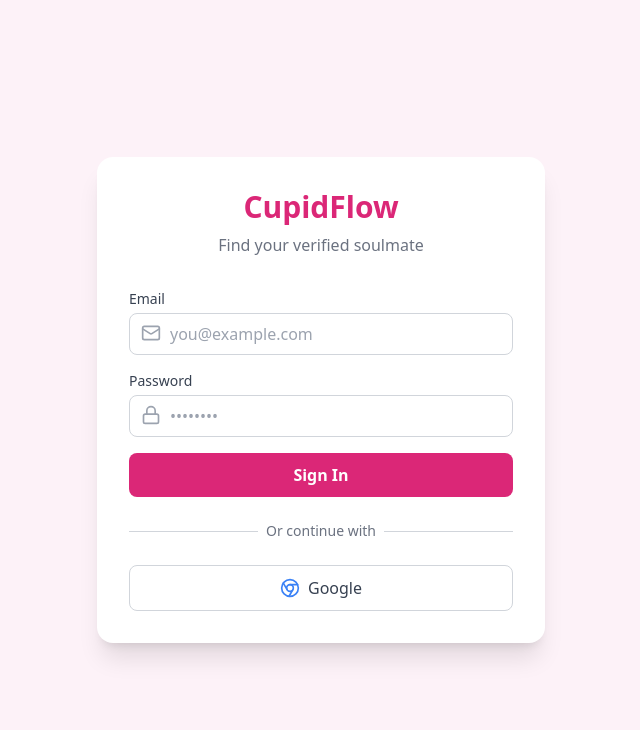
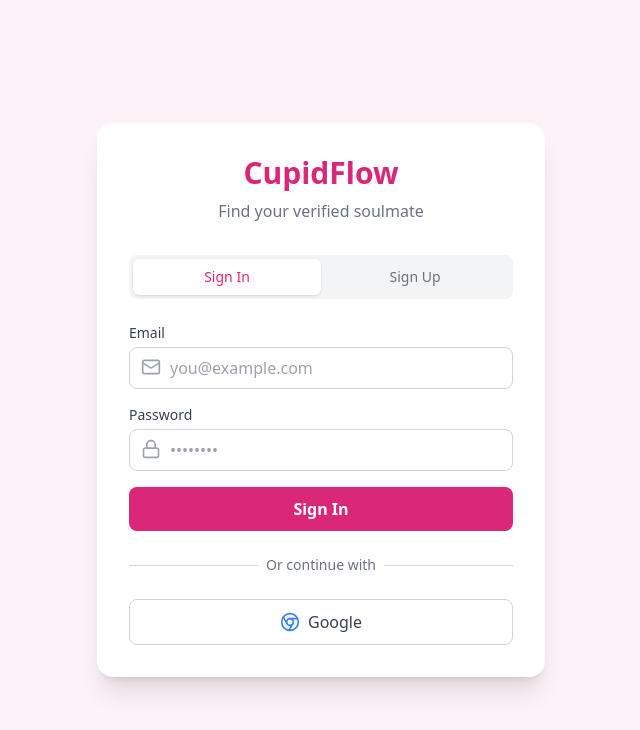
Before and after one commit to Sandun-S/CupidFlow, a React (Vite) app: page /login in a window 1280 px wide. Shown: the top 730 px of the page, without its empty margins (319-959 px from the left). Built offline with nearby package versions, Linux system fonts and the light colour scheme; no server answers.

Commit message:
Feat: Add Email Sign Up option

```diff
--- a/src/components/auth/Login.tsx
+++ b/src/components/auth/Login.tsx
@@ -1,6 +1,6 @@
 import React, { useState } from 'react';
 import { auth, db } from '../../lib/firebase';
-import { signInWithEmailAndPassword, GoogleAuthProvider, signInWithPopup, User } from 'firebase/auth';
+import { signInWithEmailAndPassword, createUserWithEmailAndPassword, GoogleAuthProvider, signInWithPopup, User } from 'firebase/auth';
 import { doc, getDoc } from 'firebase/firestore';
 import { useNavigate } from 'react-router-dom';
 import { Lock, Mail, Chrome } from 'lucide-react';
@@ -30,23 +30,22 @@
         }
     };
 
-    const handleEmailLogin = async (e: React.FormEvent) => {
+    const [isLogin, setIsLogin] = useState(true);
+
+    const handleSubmit = async (e: React.FormEvent) => {
         e.preventDefault();
+        setError('');
+
         try {
-            const userCredential = await signInWithEmailAndPassword(auth, email, password);
+            let userCredential;
+            if (isLogin) {
+                userCredential = await signInWithEmailAndPassword(auth, email, password);
+            } else {
+                userCredential = await createUserWithEmailAndPassword(auth, email, password);
+            }
+
             setUser(userCredential.user);
             await checkUserStatus(userCredential.user);
-        } catch (err: any) {
-            setError(err.message);
-        }
-    };
-
-    const handleGoogleLogin = async () => {
-        const provider = new GoogleAuthProvider();
-        try {
-            const result = await signInWithPopup(auth, provider);
-            setUser(result.user);
-            await checkUserStatus(result.user);
         } catch (err: any) {
             setError(err.message);
         }
@@ -66,7 +65,22 @@
                     </div>
                 )}
 
-                <form onSubmit={handleEmailLogin} className="space-y-4">
+                <div className="flex bg-gray-100 p-1 rounded-lg mb-6">
+                    <button
+                        className={`flex-1 py-2 rounded-md text-sm font-medium transition-all ${isLogin ? 'bg-white shadow text-pink-600' : 'text-gray-500'}`}
+                        onClick={() => setIsLogin(true)}
+                    >
+                        Sign In
+                    </button>
+                    <button
+                        className={`flex-1 py-2 rounded-md text-sm font-medium transition-all ${!isLogin ? 'bg-white shadow text-pink-600' : 'text-gray-500'}`}
+                        onClick={() => setIsLogin(false)}
+                    >
+                        Sign Up
+                    </button>
+                </div>
+
+                <form onSubmit={handleSubmit} className="space-y-4">
                     <div>
                         <label className="block text-sm font-medium text-gray-700 mb-1">Email</label>
                         <div className="relative">
@@ -101,7 +115,7 @@
                         type="submit"
                         className="w-full bg-pink-600 hover:bg-pink-700 text-white font-bold py-2.5 rounded-lg transition-colors"
                     >
-                        Sign In
+                        {isLogin ? "Sign In" : "Create Account"}
                     </button>
                 </form>
 
@@ -116,7 +130,16 @@
                     </div>
 
                     <button
-                        onClick={handleGoogleLogin}
+                        onClick={async () => {
+                            const provider = new GoogleAuthProvider();
+                            try {
+                                const result = await signInWithPopup(auth, provider);
+                                setUser(result.user);
+                                await checkUserStatus(result.user);
+                            } catch (err: any) {
+                                setError(err.message);
+                            }
+                        }}
                         className="mt-6 w-full flex items-center justify-center gap-2 border border-gray-300 bg-white hover:bg-gray-50 text-gray-700 font-medium py-2.5 rounded-lg transition-colors"
                     >
                         <Chrome className="h-5 w-5 text-blue-500" />
```
